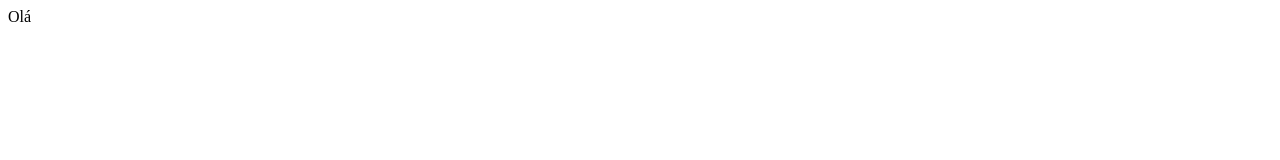
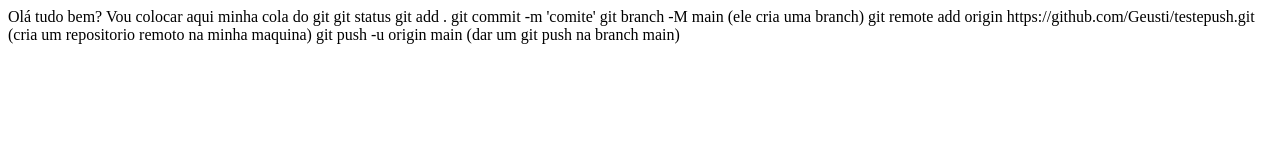
Before and after one commit to Geusti/testepush, a plain HTML site: page index.html in a window 1280 px wide. Drawn offline with Linux system fonts and the light colour scheme.

Commit message:
agora vai

```diff
--- a/index.html
+++ b/index.html
@@ -1 +1,15 @@
-<p>Olá </p>
+<p>Olá tudo bem?
+
+
+
+    Vou colocar aqui minha cola do git
+
+    git status
+    git add .
+    git commit -m 'comite'
+    git branch -M main (ele cria uma branch)
+    git remote add origin https://github.com/Geusti/testepush.git (cria um repositorio remoto na minha maquina)
+    git push -u origin main (dar um git push na branch main)
+
+
+</p>
```
